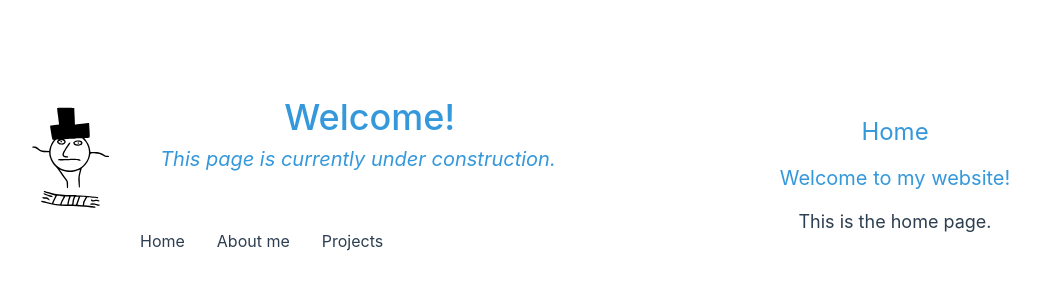
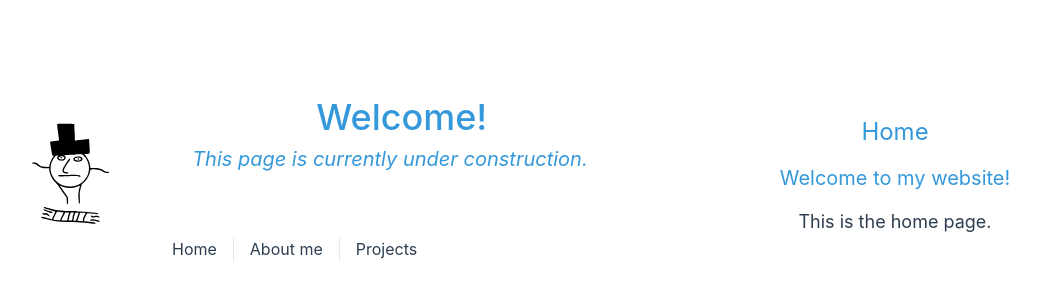
Before and after one commit to Mattan41/kruskopf-web, a Vue app: page / in a window 1280 px wide. Shown: the part 224-524 px from the top of the page, without its empty margins (49-1089 px from the left). Built offline with nearby package versions, Linux system fonts and the light colour scheme.

Commit message:
remove OldProjectsView.vue update vite.config.js to allow host locally on port 3000 update App.vue css

```diff
--- a/src/App.vue
+++ b/src/App.vue
@@ -9,11 +9,11 @@
     <div class="wrapper flex items-start flex-wrap mt-8 lg:mt-0">
       <HomePage msg="Welcome!" />
 
-    <nav class="w-full text-center mt-8 text-sm lg:text-left lg:ml-[-1rem] lg:text-base lg:py-4 lg:mt-0 lg:w-auto">
-      <RouterLink to="/" class="inline-block px-4 py-2 border-b-2 border-transparent hover:border-blue-500">Home</RouterLink>
-      <RouterLink to="/about" class="inline-block px-4 py-2 border-b-2 border-transparent hover:border-blue-500">About me</RouterLink>
-      <RouterLink to="/projects" class="inline-block px-4 py-2 border-b-2 border-transparent hover:border-blue-500">Projects</RouterLink>
-    </nav>
+      <nav class="w-full text-center mt-8 text-sm lg:text-left lg:ml-[-1rem] lg:text-base lg:py-4 lg:mt-0 lg:w-auto">
+        <RouterLink to="/" class="inline-block px-4 py-2 border-b-2 border-transparent hover:border-blue-500">Home</RouterLink>
+        <RouterLink to="/about" class="inline-block px-4 py-2 border-b-2 border-transparent hover:border-blue-500">About me</RouterLink>
+        <RouterLink to="/projects" class="inline-block px-4 py-2 border-b-2 border-transparent hover:border-blue-500">Projects</RouterLink>
+      </nav>
     </div>
   </header>
 
@@ -28,6 +28,12 @@
   border-radius: 50%;
 }
 
+nav a {
+
+  padding: 0 1rem;
+  border-left: 1px solid var(--color-border);
+}
+
 nav a.router-link-exact-active {
   color: var(--color-text);
 }
@@ -35,4 +41,42 @@
 nav a.router-link-exact-active:hover {
   background-color: transparent;
 }
+
+nav a:first-of-type {
+  border: 0;
+}
+
+header {
+  line-height: 1.5;
+  max-height: 100vh;
+}
+
+
+
+@media (min-width: 1024px) {
+  header {
+    display: flex;
+    place-items: center;
+    padding-right: calc(var(--section-gap) / 2);
+  }
+
+  .logo {
+    margin: 0 2rem 0 0;
+  }
+
+  header .wrapper {
+    display: flex;
+    place-items: flex-start;
+    flex-wrap: wrap;
+  }
+
+  nav {
+    text-align: left;
+    margin-left: -1rem;
+    font-size: 1rem;
+
+    padding: 1rem 0;
+    margin-top: 1rem;
+  }
+}
 </style>
--- a/src/views/OldProjectsView.vue
+++ /dev/null
@@ -1,81 +0,0 @@
-<script setup>
-</script>
-
-<template>
-  <main class="flex flex-col items-center justify-start h-screen text-center">
-    <div class="webapp-info">
-      <h1 class="text-2xl mb-4">My Projects</h1>
-      <ol class="list-decimal list-inside space-y-4 text-left">
-        <li class="text-sm italic mb-4">
-          <a href="https://5eCombatEncounter.kruskopf.org" target="_blank"
-             class="project-link text-blue-500 no-underline rounded border border-blue-500 hover:bg-blue-500 hover:text-white">
-            5e Combat Encounter Builder</a>
-          This application is a school project designed as an encounter builder for Dungeons & Dragons 5th Edition. It
-          utilizes the <a href="https://open5e.com/api-docs" target="_blank"
-                          class="custom-link text-red-700 italic no-underline">Open5e API</a> to fetch monster data. The
-          current functionality includes listing a handful of monsters and adding them to a combat list, and optionally
-          create your own monster and add to combat. Combat list is stored in local storage. Future development plans
-          include extending the functionality to allow searching and filtering monsters, as well as saving monsters to a
-          favorites list.
-          <h4>Link to github repo: <a href="https://github.com/Mattan41/vue-labb2"
-                                      target="_blank"
-                                      class="custom-link text-red-700 italic no-underline">
-            vue-labb2 </a></h4>
-
-        </li>
-        <li class="text-sm italic mb-4">
-          <a href="https://topflicks.kruskopf.org/" target="_blank"
-             class="project-link text-blue-500 no-underline rounded border border-blue-500 hover:bg-blue-500 hover:text-white">
-            Top Flicks</a>
-          Top Flicks is a school project web application built with HTML, CSS, and JavaScript for browsing and managing
-          your favorite movies. Users can register, log in, search for movies, and add them to their favorites.
-          <h4>
-            Link to
-            github repo: <a href="https://github.com/Mattan41/labb-html-css-javascript" target="_blank"
-                            class="custom-link text-red-700 italic no-underline"> labb-html-css-javascript </a>
-          </h4>
-        </li>
-        <li class="text-sm italic mb-4">
-          <h3> Search Service for Chatgut</h3>
-          A microservice I built as a school project in the chatgut organization, enables users to search message
-          content using Elasticsearch. The service is built with Java and Spring Boot. There is also a branch where
-          deployment is done with Kubernetes.
-          <h4>
-            Link to github repo: <a href="https://github.com/chatgut/searchService3" target="_blank"
-                                    class="custom-link text-red-700 italic no-underline"> searchService3 </a>
-          </h4>
-        </li>
-        <li class="text-sm italic mb-4">
-          <h3>Spring boot application</h3>
-          A group project I participated in, where we built a web-based messaging platform built using Java, Spring
-          Boot, and Thymeleaf. It
-          allows users to create, edit, and view messages. The application supports user authentication and
-          authorization, message translation, and provides a user-friendly interface for managing messages. It uses a
-          MySQL database for data storage and integrates with various Spring Boot starters for functionality such as
-          data access, security, and validation. The project is managed using Maven and includes dependencies for
-          testing, web development, and API documentation. Additionally, there is a branch named
-          mats-update-messages-with-htmx that updates messages using HTMX.
-          <h4>
-            Link to github repo: <a href="https://github.com/Mattan41/springBootGroupProject" target="_blank"
-                                    class="custom-link text-red-700 italic no-underline"> springBootGroupProject </a>
-          </h4>
-        </li>
-        <li class="text-sm italic mb-4">
-          <h3>SPI-unitconverter</h3>
-          This Java application demonstrates a modular and extensible approach to unit conversion using the Service
-          Provider Interface (SPI). The program allows users to select from various Converter implementations to perform
-          conversions between different units. The application includes a simple command-line interface for user input and output.
-
-          <h4>
-            Link to github repo: <a href="https://github.com/Mattan41/SPI-unitconverter" target="_blank"
-                                    class="custom-link text-red-700 italic no-underline"> SPI-unitconverter </a>
-          </h4>
-        </li>
-      </ol>
-    </div>
-  </main>
-</template>
-
-<style scoped>
-
-</style>
--- a/vite.config.js
+++ b/vite.config.js
@@ -12,5 +12,10 @@
     alias: {
       '@': fileURLToPath(new URL('./src', import.meta.url))
     }
+  },
+  server: {
+    port: 3000,
+    host: true,
   }
+
 })
```
